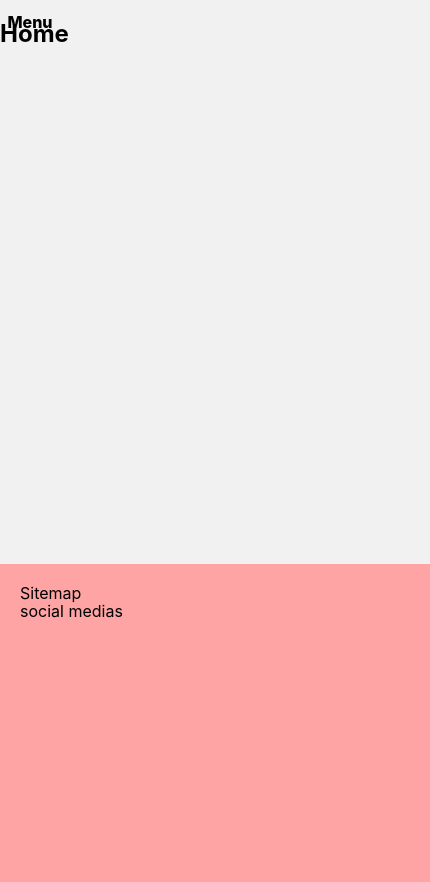
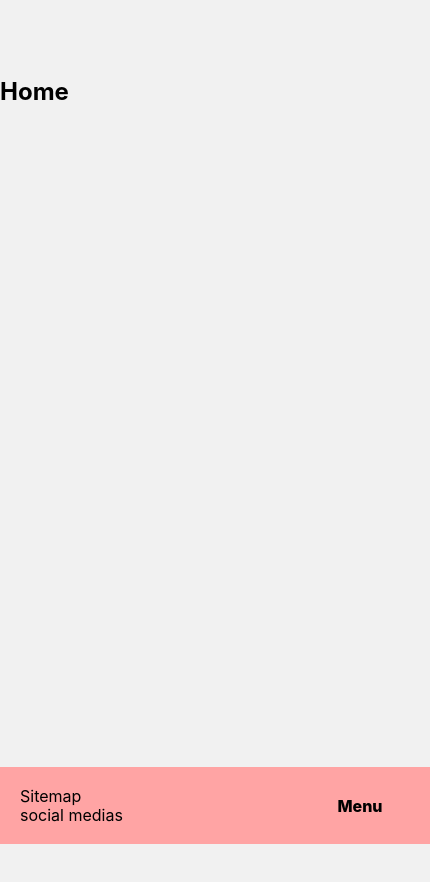
Before and after one commit to yamsboi/a4w, a React (Create React App) app: page / in a window 390 px wide. Shown: the top 882 px of the page, 430 px wide, since content can reach past the window. After the commit the page ends 844 px from the top, so only its background shows below. Built offline with nearby package versions, Linux system fonts and the light colour scheme; a web font is replaced by a local one.

Commit message:
major bug fixes, also moved hamburger to bottom right for better usability

```diff
--- a/src/Components/App.css
+++ b/src/Components/App.css
@@ -2,16 +2,31 @@
 
 @import url("https://use.typekit.net/pmp2upa.css");
 
+html {
+  height: 100%;
+}
 body {
   background-color: #f1f1f1;
-  height: 100%;
+  position: fixed;
+  overflow-x: hidden;
+}
+body {
+  margin: 0;
+  padding: 0;
+  width: 100%;
+}
+.main {
+  flex: 1 0 auto;
+}
 
+.content {
+  padding: 15vw 0 15vw 0;
+}
+
+.App {
+  height: 100vh;
   display: flex;
   flex-direction: column;
-}
-
-.main {
-  min-height: 100vh;
 }
 
 input,
--- a/src/Components/App.js
+++ b/src/Components/App.js
@@ -13,11 +13,11 @@ function App() {
         <section className="main">
           <Nav />
 
-          <section className="content">
+          <main className="content">
             <Route path="/" exact component={Index} />
             <Route path="/about/" component={About} />
             <Route path="/components/" component={Components} />
-          </section>
+          </main>
         </section>
         <Footer />
       </Router>
--- a/src/Components/style/card.scss
+++ b/src/Components/style/card.scss
@@ -4,7 +4,6 @@
   // background: pink;
   width: 70vw;
   margin: 4rem auto;
-  transform: translate(0, 20%);
   display: flex;
   flex-flow: column nowrap;
   align-items: center;
--- a/src/Components/style/footer.scss
+++ b/src/Components/style/footer.scss
@@ -1,11 +1,8 @@
 @import "variables";
 
-$footer-height: 300px;
-
 .footer {
-  height: $footer-height;
+  flex-shrink: 0;
   width: 100%;
   padding: 20px;
   background-color: $primary;
-  margin-top: -$footer-height;
 }
--- a/src/Components/style/hamburger.scss
+++ b/src/Components/style/hamburger.scss
@@ -2,7 +2,8 @@
 
 .hamburger {
   z-index: 9999;
-  top: 0;
+  right: 0;
+  bottom: 0;
   position: fixed;
   display: flex;
   justify-content: center;
--- a/src/Components/style/nav.scss
+++ b/src/Components/style/nav.scss
@@ -6,13 +6,15 @@
 
 nav {
   .menu-container {
-    z-index: 1;
+    right: 0;
+    bottom: 0;
+    z-index: 8000;
     position: fixed;
     height: $hamburger-size;
     width: $hamburger-size;
     transition: transform 0.4s cubic-bezier(0.645, 0.045, 0.355, 1);
-    transform-origin: top left;
-    border-radius: 0 0 100px 0;
+    transform-origin: bottom right;
+    border-radius: 100% 0 0 0;
     background-color: rgb(255, 164, 164);
   }
 
--- a/src/Components/style/variables.scss
+++ b/src/Components/style/variables.scss
@@ -7,3 +7,6 @@ $breakpoint-mobile: 700px;
 
 // NAV VARIABLES
 $hamburger-size: 60px;
+
+// FOOTER
+$footer-height: 300px;
```
